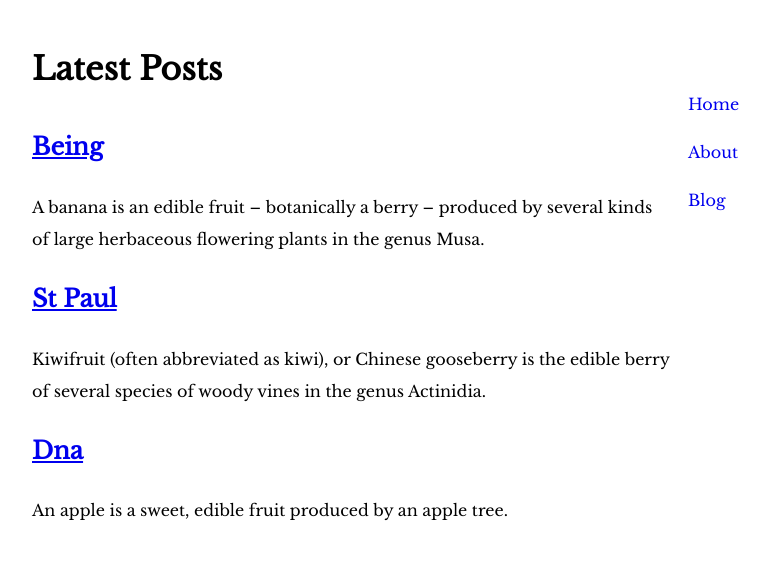
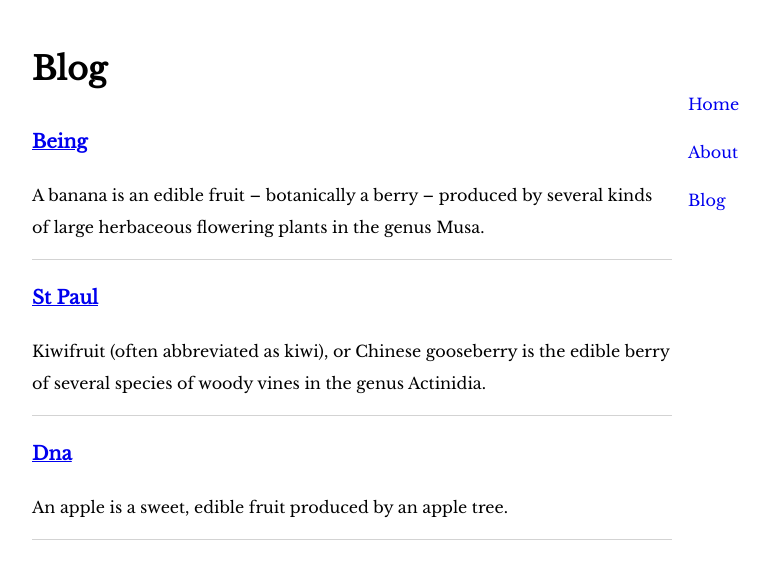
Before and after one commit to alexkonrad/alexkonrad.github.io, a Jekyll site: the page built from blog.md, in a window 1280 px wide. Shown: the top 579 px of the page, without its empty margins (208-978 px from the left). Built offline with Jekyll 4.4.1, drawn with Linux system fonts in a browser that asks for light colours.

Commit message:
WIP Rebuild

```diff
--- a/_sass/main.scss
+++ b/_sass/main.scss
@@ -44,6 +44,10 @@ ul {
 
 li {
   list-style: none;
+
+  &.posts {
+    border-bottom: 1px solid lightgray;
+  }
 }
 
 a {
--- a/blog.html
+++ b/blog.md
@@ -2,12 +2,12 @@
 layout: default
 title: Blog
 ---
-<h1>Latest Posts</h1>
+# Blog
 
 <ul>
   {% for post in site.posts %}
-    <li>
-      <h2><a href="{{ post.url }}">{{ post.title }}</a></h2>
+    <li class="posts">
+      <h3><a href="{{ post.url }}">{{ post.title }}</a></h3>
       <p>{{ post.excerpt }}</p>
     </li>
   {% endfor %}
```
Also changed, not shown: _posts/2019-05-01-dna.md (+1 -1 lines), _posts/2019-05-01-st-paul.md (+1 -1 lines), _posts/2019-05-04-being.md (+1 -1 lines), about.md (+4 -2 lines).
